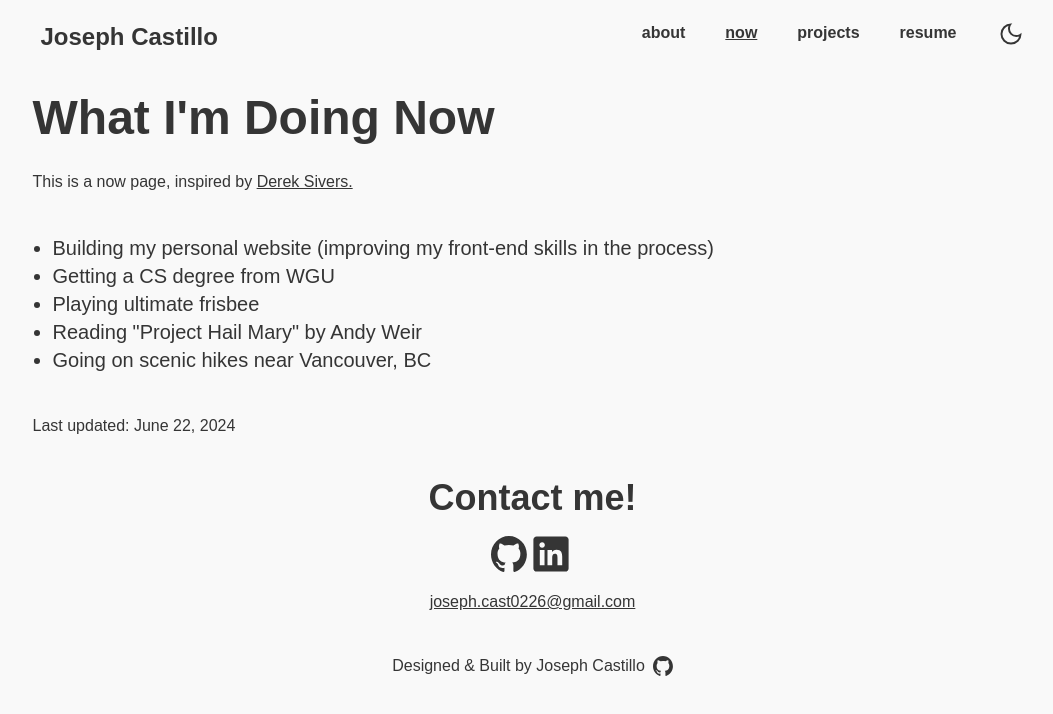
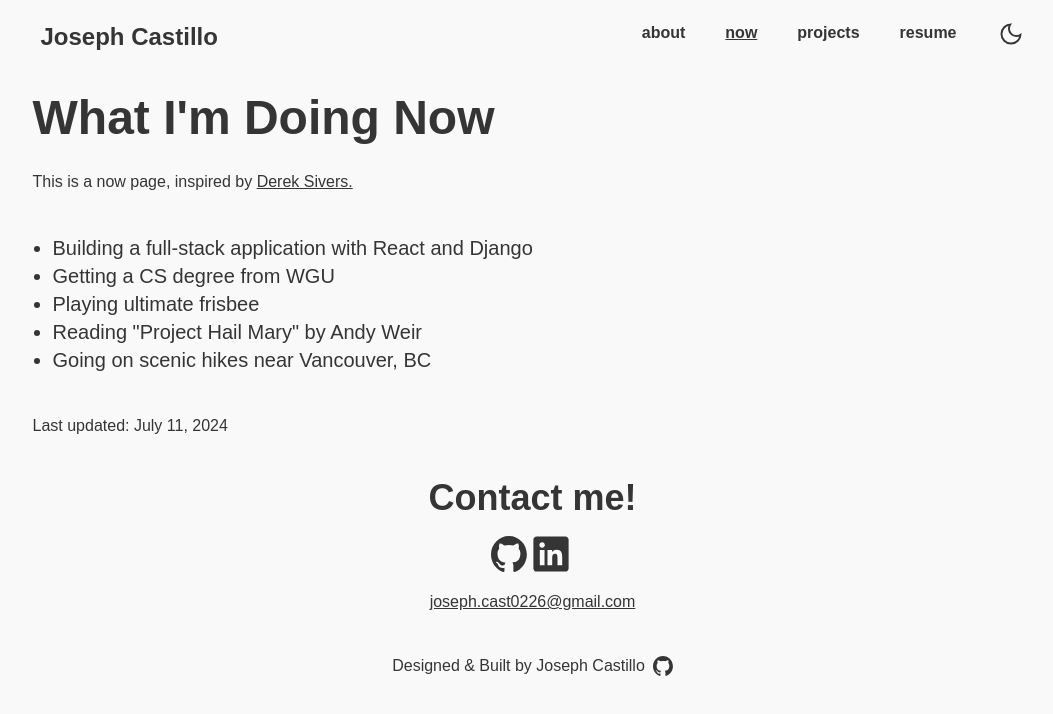
Before and after one commit to jcstlo/personal-site, a React (Vite) app: page /now in a window 1280 px wide. Shown: the top 714 px of the page, without its empty margins (100-1153 px from the left). Built offline with nearby package versions, Linux system fonts and the light colour scheme; a web font is replaced by a local one.

Commit message:
Update now page

```diff
--- a/src/Now.jsx
+++ b/src/Now.jsx
@@ -8,14 +8,14 @@ function Now() {
         <h1 class="text-5xl pb-7 font-albert font-bold text-center sm:text-left ml-3 text-lightModeText dark:text-darkModeText">What I'm Doing Now</h1>
         <p class="font-albert font-normal ml-3 text-lightModeText dark:text-darkModeText">This is a now page, inspired by <a target="_blank" rel="noopener noreferrer" href="https://nownownow.com/about" class="underline">Derek Sivers.</a></p>
         <ul class="mt-10 ml-5 mr-3">
-          <li class="list-disc font-albert font-normal text-xl ml-3 text-lightModeText dark:text-darkModeText">Building my personal website (improving my front-end skills in the process)</li>
+          <li class="list-disc font-albert font-normal text-xl ml-3 text-lightModeText dark:text-darkModeText">Building a full-stack application with React and Django</li>
           <li class="list-disc font-albert font-normal text-xl ml-3 text-lightModeText dark:text-darkModeText">Getting a CS degree from WGU</li>
           <li class="list-disc font-albert font-normal text-xl ml-3 text-lightModeText dark:text-darkModeText">Playing ultimate frisbee</li>
           <li class="list-disc font-albert font-normal text-xl ml-3 text-lightModeText dark:text-darkModeText">Reading "Project Hail Mary" by Andy Weir</li>
           <li class="list-disc font-albert font-normal text-xl ml-3 text-lightModeText dark:text-darkModeText">Going on scenic hikes near Vancouver, BC</li>
         </ul>
       </div>
-      <p class="font-albert font-light mb-10 ml-3 text-lightModeText dark:text-darkModeText">Last updated: June 22, 2024</p>
+      <p class="font-albert font-light mb-10 ml-3 text-lightModeText dark:text-darkModeText">Last updated: July 11, 2024</p>
       <ContactMe></ContactMe>
       <Footer></Footer>
       </div>
```
